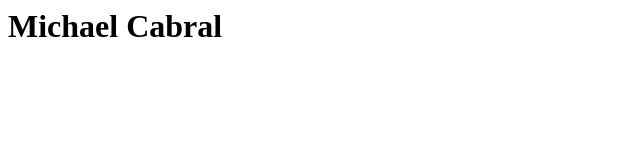
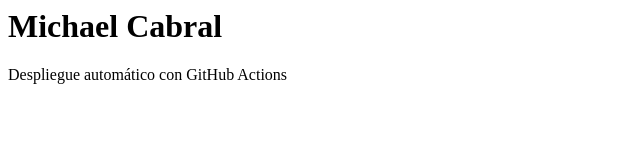
Before and after one commit to michael-cabral-dev/electivap1, a plain HTML site: page index.html in a window 1280 px wide. Shown: the whole page, without its empty margins (0-640 px from the left). Drawn offline with Linux system fonts and the light colour scheme.

Commit message:
Actualización de index.html

```diff
--- a/index.html
+++ b/index.html
@@ -1 +1,2 @@
 <h1>Michael Cabral</h1>
+<p>Despliegue automático con GitHub Actions</p>
```
Also changed, not shown: 1 other file.
